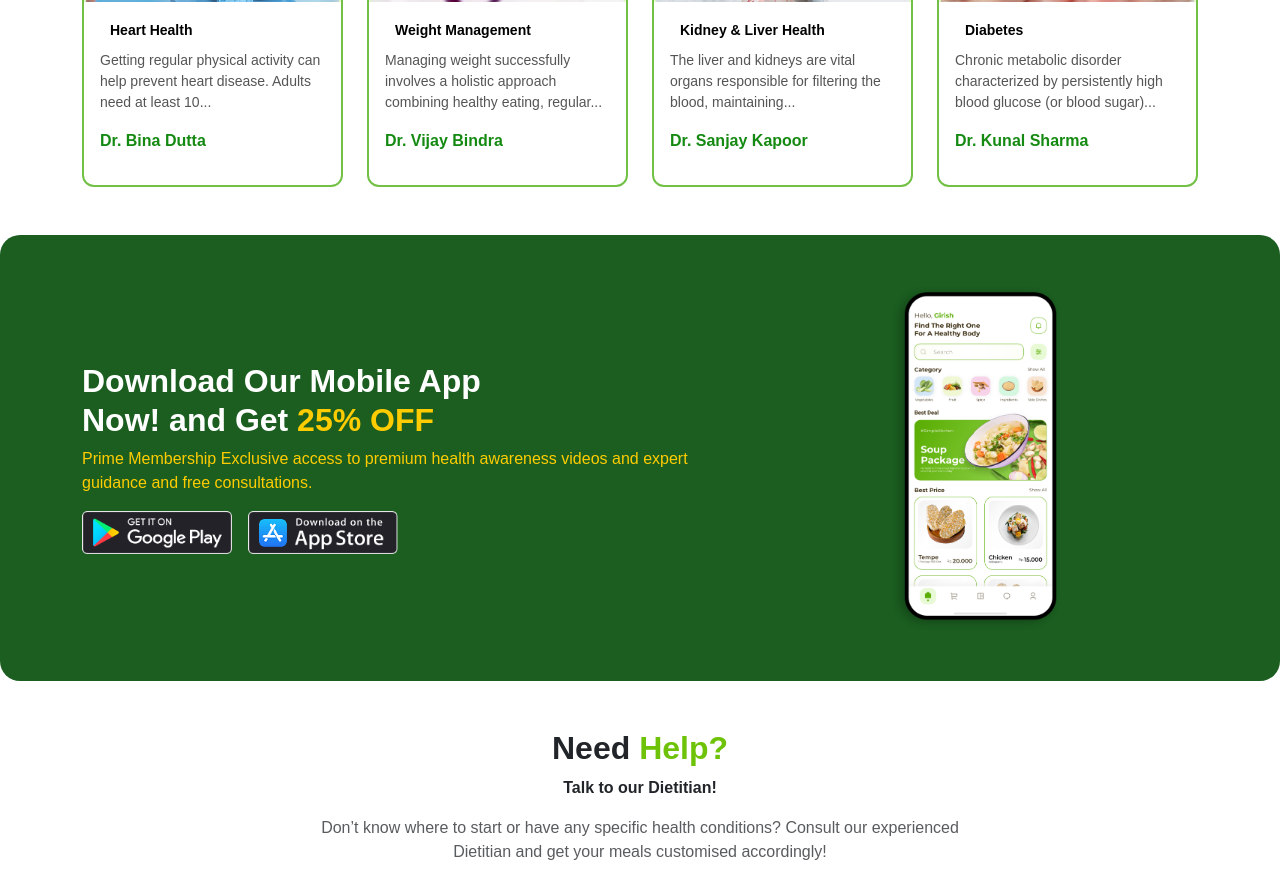
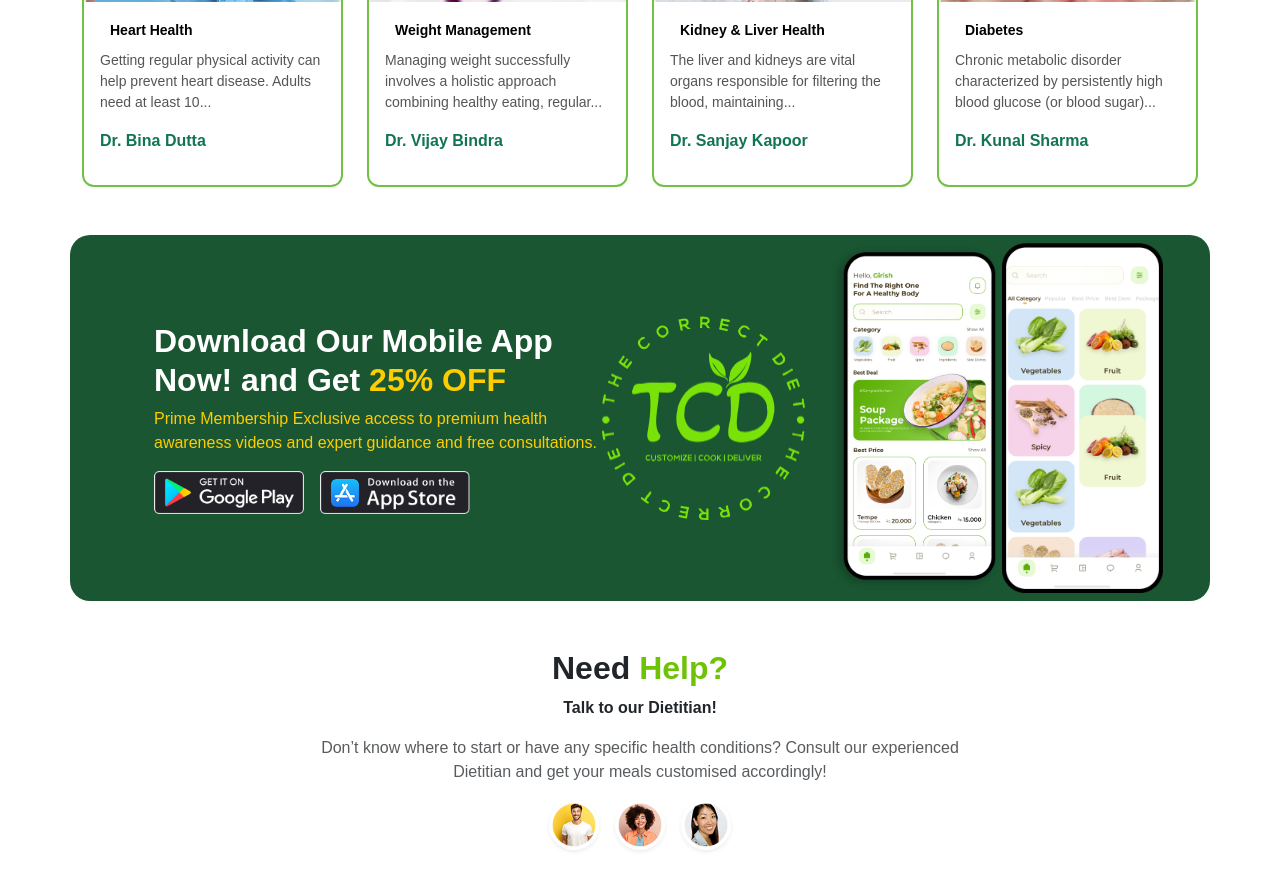
Before and after one commit to Muskan-Shekh/tcd-app, a React (Create React App) app: page / in a window 1280 px wide. Shown: the part 3880-4752 px from the top of the page. Built offline with nearby package versions, Linux system fonts and the light colour scheme; the HTML template or start-up script is replaced by a standard one.

Commit message:
made changes in download section

```diff
--- a/src/blogSection.js
+++ b/src/blogSection.js
@@ -6,12 +6,14 @@ import kidney from "./assets/kidney.png";
 import diabeties from "./assets/diabeties.png";
 
 import mobileMockup from "./assets/mobile.png";
+import mobileMockup1 from "./assets/mobile2.png";
 import googlePlay from "./assets/googlePlay.png";
 import appStore from "./assets/appStore.png";
 import { Button } from "react-bootstrap";
 import avatar1 from "./assets/avatar1.png";
 import avatar2 from "./assets/avatar2.png";
 import avatar3 from "./assets/avatar3.png";
+import TCDLOGO from "./assets/tcd-custom-logo.png";
 
 const blogs = [
   {
@@ -50,7 +52,7 @@ const BlogSection = () => {
       <Container className="my-5">
         <div className="text-center mb-4">
           <h2>
-            <strong>Our</strong> <span className="text-success">Blogs</span>
+            <strong>Our</strong> <span className="text-custom-success">Blogs</span>
           </h2>
           <p>
             Health blogs that keep you informed about good <br></br>health
@@ -78,11 +80,11 @@ const BlogSection = () => {
           ))}
         </Row>
       </Container>
-      <section className="app-download-section py-5">
+      <section className="app-download-section py-2 container">
         <Container>
           <Row className="align-items-center">
             {/* Left Side - Text Content */}
-            <Col lg={6} className="position-absolute">
+            <Col lg={5} className="position-absolute">
               <h2 className="text-white fw-bold">
                 Download Our Mobile App <br /> Now! and Get{" "}
                 <span className="text-warning">25% OFF</span>
@@ -100,11 +102,18 @@ const BlogSection = () => {
                 <img src={appStore} alt="App Store" className="store-badge" />
               </div>
             </Col>
-
+            <Col lg={2} className="text-center position-relative">
+            <img src={TCDLOGO} alt="tcd logo" style={{width:"203px", height:"204.47px", marginLeft:"28rem"}}/>
+      </Col>
             {/* Right Side - Mobile Mockup */}
-            <Col lg={6} className="text-center position-relative">
+            <Col lg={5} className="text-center position-relative">
               <img
                 src={mobileMockup}
+                alt="Mobile App"
+                className="mobile-mockup img-fluid"
+              />
+              <img
+                src={mobileMockup1}
                 alt="Mobile App"
                 className="mobile-mockup img-fluid"
               />
@@ -285,10 +294,16 @@ const BlogSection = () => {
               <div className="col-md-3">
                 <h6 className="text-light">Follow Us on Social Media</h6>
                 <div className="d-flex gap-3">
-                  <i className="bi bi-twitter" style={{fontSize:"30px"}}></i>
-                  <i className="bi bi-linkedin" style={{fontSize:"30px"}}></i>
-                  <i className="bi bi-instagram" style={{fontSize:"30px"}}></i>
-                  <i className="bi bi-youtube" style={{fontSize:"30px"}}></i>
+                  <i className="bi bi-twitter" style={{ fontSize: "30px" }}></i>
+                  <i
+                    className="bi bi-linkedin"
+                    style={{ fontSize: "30px" }}
+                  ></i>
+                  <i
+                    className="bi bi-instagram"
+                    style={{ fontSize: "30px" }}
+                  ></i>
+                  <i className="bi bi-youtube" style={{ fontSize: "30px" }}></i>
                 </div>
                 <div className="mt-3">
                   <img
@@ -306,7 +321,7 @@ const BlogSection = () => {
 
         {/* Copyright Section */}
         <div className="footer-bottom d-flex flex-row py-3">
-          <p className="" style={{ marginLeft: "7rem", color:"#9D9D9D" }}>
+          <p className="" style={{ marginLeft: "7rem", color: "#9D9D9D" }}>
             Privacy Policy | Terms and Conditions
           </p>
           <p className="" style={{ marginLeft: "14rem" }}>
--- a/src/index.css
+++ b/src/index.css
@@ -262,16 +262,17 @@ body {
 
 .blog-doctor {
   font-weight: bold;
-  color: #158a12;
+  color: #117554;
   margin-top: 10px;
 }
 
 /* app- download section */
 
 .app-download-section {
-  background-color: #1b5e20;
+  background-color: #1A5632;
   border-radius: 20px;
-  padding: 50px;
+  padding-right: 4.5rem !important;
+  padding-left: 4.5rem !important;
   position: relative;
 }
 
@@ -290,7 +291,7 @@ body {
   height: 350px !important;
   position: relative;
   z-index: 2;
-  right: -621px;
+  right: -480px;
 }
 
 @media (max-width: 768px) {
```
Lines whose indentation alone changed are shown as unchanged.
